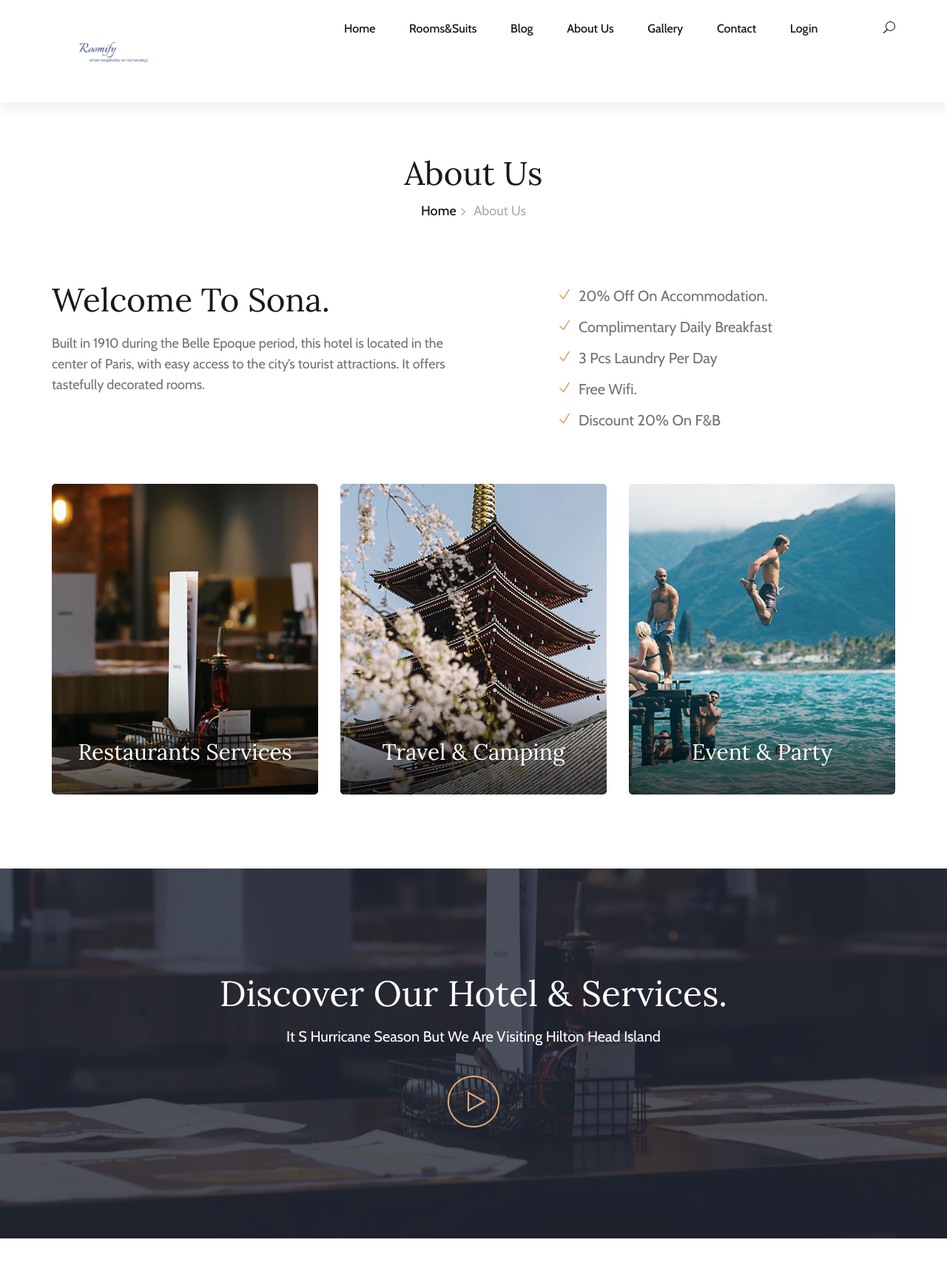
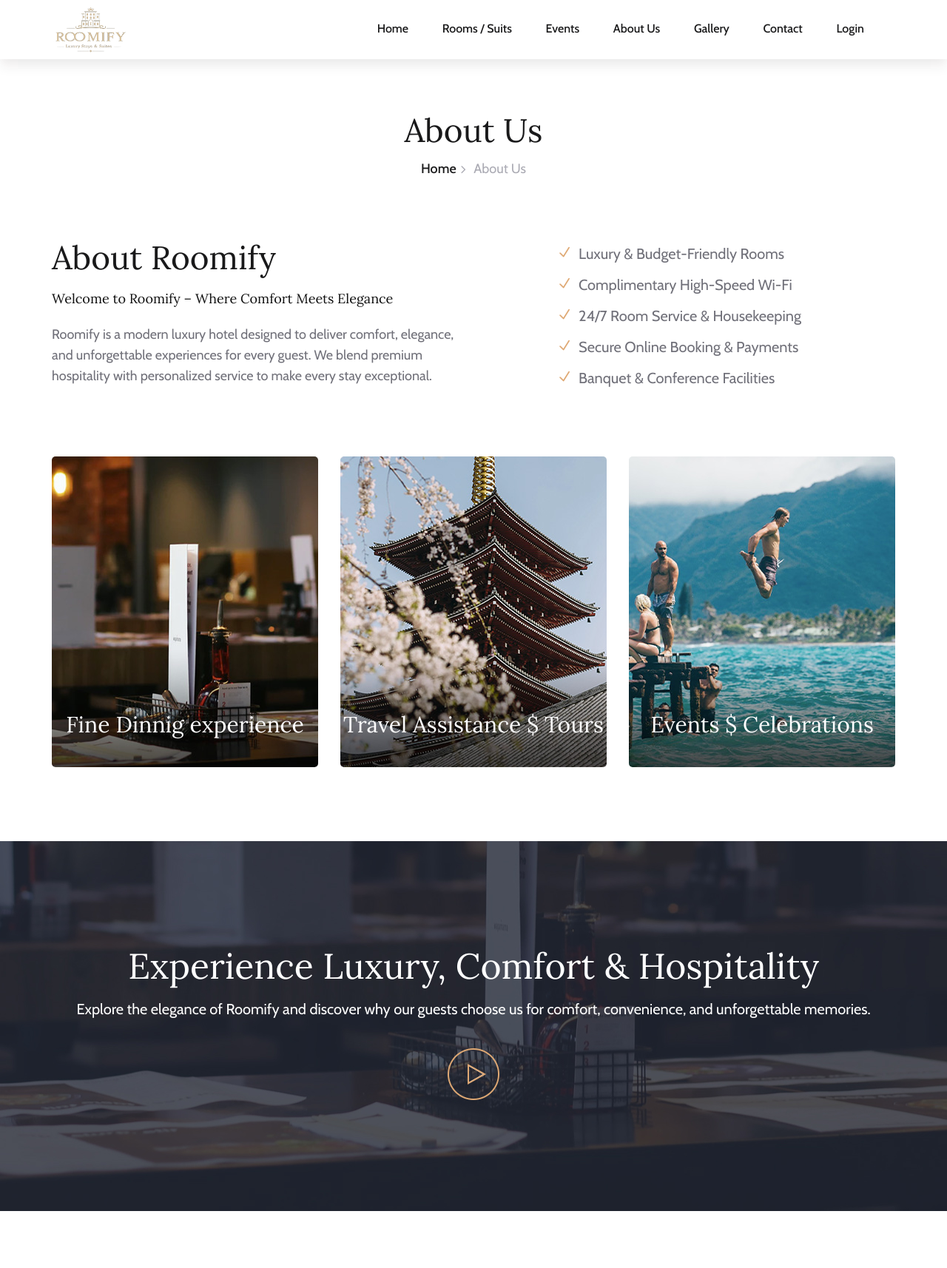
Before and after one commit to pragati1102/HMS_Project_Django, a Django app: page /about/ in a window 1280 px wide. Shown: the top 1714 px of the page at 74% size. Run offline with Django 5.2, Linux system fonts and the light colour scheme; some libraries are stand-ins or nearby versions.

Commit message:
All most Project is Complete

```diff
--- a/hotelapp/static/css/modern.css
+++ b/hotelapp/static/css/modern.css
@@ -109,3 +109,58 @@
     font-size: 36px;
     color: #dfa974; /* Use primary color */
 }
+
+
+/* ===== Roomify Logo ===== */
+.roomify-logo {
+    font-size: 30px;
+    font-weight: 700;
+    letter-spacing: 2px;
+    color: #222;
+    text-decoration: none;
+    font-family: 'Lora', serif;
+}
+
+.roomify-logo span {
+    color: #dfa974;   /* luxury gold color */
+}
+
+.roomify-logo:hover {
+    color: #dfa974;
+    text-decoration: none;
+}
+
+/* ===== Navbar Improvements ===== */
+.header-section {
+    background: #ffffff;
+    box-shadow: 0 2px 15px rgba(0,0,0,0.05);
+    position: sticky;
+    top: 0;
+    z-index: 999;
+}
+
+.mainmenu ul li a {
+    font-weight: 600;
+    font-size: 15px;
+    transition: 0.3s;
+}
+
+.mainmenu ul li a:hover {
+    color: #dfa974;
+}
+
+.mainmenu ul li.active a {
+    color: #dfa974;
+}
+
+/* Dropdown Style */
+.mainmenu ul li .dropdown {
+    border-radius: 8px;
+    padding: 10px;
+}
+
+.mainmenu ul li .dropdown li a:hover {
+    background: #dfa974;
+    color: #fff;
+    border-radius: 5px;
+}
--- a/hotelapp/templates/about-us.html
+++ b/hotelapp/templates/about-us.html
@@ -28,19 +28,19 @@
                 <div class="row">
                     <div class="col-lg-6">
                         <div class="ap-title">
-                            <h2>Welcome To Sona.</h2>
-                            <p>Built in 1910 during the Belle Epoque period, this hotel is located in the center of
-                                Paris, with easy access to the city’s tourist attractions. It offers tastefully
-                                decorated rooms.</p>
+                            <h2>About Roomify</h2>
+                            <h5>Welcome to Roomify – Where Comfort Meets Elegance</h5>
+                            <br>
+                            <p> Roomify is a modern luxury hotel designed to deliver comfort, elegance, and unforgettable experiences for every guest. We blend premium hospitality with personalized service to make every stay exceptional.</p>
                         </div>
                     </div>
                     <div class="col-lg-5 offset-lg-1">
                         <ul class="ap-services">
-                            <li><i class="icon_check"></i> 20% Off On Accommodation.</li>
-                            <li><i class="icon_check"></i> Complimentary Daily Breakfast</li>
-                            <li><i class="icon_check"></i> 3 Pcs Laundry Per Day</li>
-                            <li><i class="icon_check"></i> Free Wifi.</li>
-                            <li><i class="icon_check"></i> Discount 20% On F&B</li>
+                            <li><i class="icon_check"></i> Luxury & Budget-Friendly Rooms</li>
+                            <li><i class="icon_check"></i> Complimentary High-Speed Wi-Fi</li>
+                            <li><i class="icon_check"></i> 24/7 Room Service & Housekeeping</li>
+                            <li><i class="icon_check"></i> Secure Online Booking & Payments</li>
+                            <li><i class="icon_check"></i> Banquet & Conference Facilities</li>
                         </ul>
                     </div>
                 </div>
@@ -50,21 +50,21 @@
                     <div class="col-md-4">
                         <div class="ap-service-item set-bg" data-setbg="{% static 'img/about/about-p1.jpg' %}">
                             <div class="api-text">
-                                <h3>Restaurants Services</h3>
+                                <h3>Fine Dinnig experience</h3>
                             </div>
                         </div>
                     </div>
                     <div class="col-md-4">
                         <div class="ap-service-item set-bg" data-setbg="{% static 'img/about/about-p2.jpg' %}">
                             <div class="api-text">
-                                <h3>Travel & Camping</h3>
+                                <h3>Travel Assistance $ Tours</h3>
                             </div>
                         </div>
                     </div>
                     <div class="col-md-4">
                         <div class="ap-service-item set-bg" data-setbg="{% static 'img/about/about-p3.jpg' %}">
                             <div class="api-text">
-                                <h3>Event & Party</h3>
+                                <h3>Events $ Celebrations</h3>
                             </div>
                         </div>
                     </div>
@@ -80,8 +80,8 @@
             <div class="row">
                 <div class="col-lg-12">
                     <div class="video-text">
-                        <h2>Discover Our Hotel & Services.</h2>
-                        <p>It S Hurricane Season But We Are Visiting Hilton Head Island</p>
+                        <h2>Experience Luxury, Comfort & Hospitality</h2>
+<p>Explore the elegance of Roomify and discover why our guests choose us for comfort, convenience, and unforgettable memories.</p>
                         <a href="https://www.youtube.com/watch?v=EzKkl64rRbM" class="play-btn video-popup"><img
                                 src="{% static 'img/play.png' %}" alt=""></a>
                     </div>
@@ -104,32 +104,32 @@
             </div>
             <div class="row">
                 <div class="col-lg-6">
-                    <div class="gallery-item set-bg" data-setbg="{% static 'img/gallery/gallery-1.jpg' %}">
+                    <div class="gallery-item set-bg" data-setbg="{% static 'img/blog/Outerview.jpg' %}">
                         <div class="gi-text">
-                            <h3>Room Luxury</h3>
+                            <h3>Outer View </h3>
                         </div>
                     </div>
                     <div class="row">
                         <div class="col-sm-6">
-                            <div class="gallery-item set-bg" data-setbg="{% static 'img/gallery/gallery-3.jpg' %}">
+                            <div class="gallery-item set-bg" data-setbg="{% static 'img/blog/Banquet.jpg' %}">
                                 <div class="gi-text">
-                                    <h3>Room Luxury</h3>
+                                    <h3>Banquet</h3>
                                 </div>
                             </div>
                         </div>
                         <div class="col-sm-6">
-                            <div class="gallery-item set-bg" data-setbg="{% static 'img/gallery/gallery-4.jpg' %}">
+                            <div class="gallery-item set-bg" data-setbg="{% static 'img/blog/Meeting-room.jpg' %}">
                                 <div class="gi-text">
-                                    <h3>Room Luxury</h3>
+                                    <h3>Meeting Room</h3>
                                 </div>
                             </div>
                         </div>
                     </div>
                 </div>
                 <div class="col-lg-6">
-                    <div class="gallery-item large-item set-bg" data-setbg="{% static 'img/gallery/gallery-2.jpg' %}">
+                    <div class="gallery-item large-item set-bg" data-setbg="{% static 'img/blog/gym.jpg' %}">
                         <div class="gi-text">
-                            <h3>Room Luxury</h3>
+                            <h3>Gym</h3>
                         </div>
                     </div>
                 </div>
--- a/hotelapp/templates/auth/login.html
+++ b/hotelapp/templates/auth/login.html
@@ -124,7 +124,7 @@
             <div class="error">{{ error }}</div>
         {% endif %}
 
-        <form method="POST">
+        <form method="POST" action ="{% url 'login' %}">
             {% csrf_token %}
 
             <div class="form-group">
--- a/hotelapp/templates/base.html
+++ b/hotelapp/templates/base.html
@@ -40,9 +40,11 @@
             <div class="container">
                 <div class="row">
                     <div class="col-lg-2">
-                        <div class="logo">
-                            <a href="{% url 'index' %}">
-                                <img src="{% static 'img/Logo.png' %}" alt="">
+                        <div class="logo" style="display:flex; align-items:center; height:80px;">
+                            <a href="{% url 'index' %}" style="display:flex; align-items:center;">
+                                <img src="{% static 'img/Logo.png' %}"
+                                alt="Roomify Logo"
+                                style="height:65px; width:auto; object-fit:contain;">
                             </a>
                         </div>
                     </div>
@@ -51,8 +53,8 @@
                             <nav class="mainmenu">
                                 <ul>
                                     <li><a href="{% url 'index' %}">Home</a></li>
-                                    <li><a href="{% url 'room' %}">Rooms&Suits </a></li>
-                                    <li><a href="">Blog</a>
+                                    <li><a href="{% url 'room' %}">Rooms / Suits </a></li>
+                                    <li><a href="">Events</a>
                                         <ul class="dropdown">
                                             <li><a href="{% url 'banquet' %}">Banquet</a></li>
                                             <li><a href="{% url 'meeting' %}">Meeting Rooms</a></li>
@@ -73,9 +75,6 @@
                                     {% endif %}
                                 </ul>
                             </nav>
-                            <div class="nav-right search-switch">
-                                <i class="icon_search"></i>
-                            </div>
                         </div>
                     </div>
                 </div>
@@ -94,11 +93,13 @@
                 <div class="row">
                     <div class="col-lg-4">
                         <div class="ft-about">
-                            <div class="logo">
-                                <a href="#">
-                                    <img src="{% static 'img/footer-logo.png' %}" alt="">
-                                </a>
-                            </div>
+                            <div class="logo" style="display:flex; align-items:center; height:80px;">
+                            <a href="{% url 'index' %}" style="display:flex; align-items:center;">
+                                <img src="{% static 'img/Logo.png' %}"
+                                alt="Roomify Logo"
+                                style="height:65px; width:auto; object-fit:contain;">
+                            </a>
+                        </div>
                             <p>We inspire and reach millions of travelers<br /> across 90 local websites</p>
                             <div class="fa-social">
                                 <a href="#"><i class="fa fa-facebook"></i></a>
--- a/hotelapp/templates/room-details.html
+++ b/hotelapp/templates/room-details.html
@@ -62,7 +62,7 @@
 
                         </div>
                     </div>
-                    <a href="{{ previous_page }}" class="btn btn-secondary">← Back</a>
+                    <a href="{% url 'room' %}" class="btn btn-secondary">← Back</a>
                 </div>
             </div>
         </div>
--- a/hotelapp/views.py
+++ b/hotelapp/views.py
@@ -8,6 +8,7 @@ from datetime import datetime
 from django.core.mail import send_mail
 import razorpay
 from django.conf import settings
+from django.contrib import messages
 
 # Create your views here.
 def index(request):
@@ -38,8 +39,8 @@ def about(request):
 def room_details(request, id):
     room = get_object_or_404(Room, id=id)
 
-    check_in = request.GET.get('check_in')
-    check_out = request.GET.get('check_out')
+    check_in = request.session.get('check_in')
+    check_out = request.session.get('check_out')
 
     nights = 0
     total_amount = 0
@@ -148,6 +149,9 @@ def check_availability(request):
         persons = int(request.POST.get("persons"))
         required_rooms = int(request.POST.get("rooms"))
 
+        request.session['check_in'] = check_in
+        request.session['check_out'] = check_out
+
         all_rooms = Room.objects.filter(
             room_capacity__gte=persons,
             room_available=True
@@ -165,8 +169,8 @@ def check_availability(request):
 
         available_rooms = available_rooms[:required_rooms]
 
-    return render(request, 'availability.html', {'rooms': available_rooms,'check_in': check_in,
-        'check_out': check_out
+    return render(request, 'availability.html', {'rooms': available_rooms,'check_in': request.session.get('check_in'),
+        'check_out': request.session.get('check_out')
         })
 
 def banquet(request):
@@ -323,8 +327,8 @@ def payment_success(request):
         [booking.user.email],
         fail_silently=False,
     )
-
-    return render(request, "success.html", {"booking": booking})
+    messages.success(request, "Payment Successful! Your booking is confirmed.")
+    return redirect("profile")
 
 def payment_success_page(request, booking_id):
     booking = Booking_room.objects.get(id=booking_id)
--- a/hotelproject/settings.py
+++ b/hotelproject/settings.py
@@ -138,7 +138,8 @@ EMAIL_HOST = 'smtp.gmail.com'
 EMAIL_PORT = 587
 EMAIL_USE_TLS = True
 EMAIL_HOST_USER = 'tiwaripragati1104@gmail.com'
-EMAIL_HOST_PASSWORD = 'Pr@g@ti1102'
+EMAIL_HOST_PASSWORD = 'ntyy snfl ozob krhr'
+
 
 RAZORPAY_KEY_ID = "rzp_test_uqhoYnBzHjbvGF"
 RAZORPAY_KEY_SECRET = "jEhBs6Qp9hMeGfq5FyU45cVi"
```
Also changed, not shown: hotelapp/templates/index.html (+14 -10 lines), hotelapp/templates/profile.html (+7 -0 lines), hotelapp/static/img/Logo.png.
